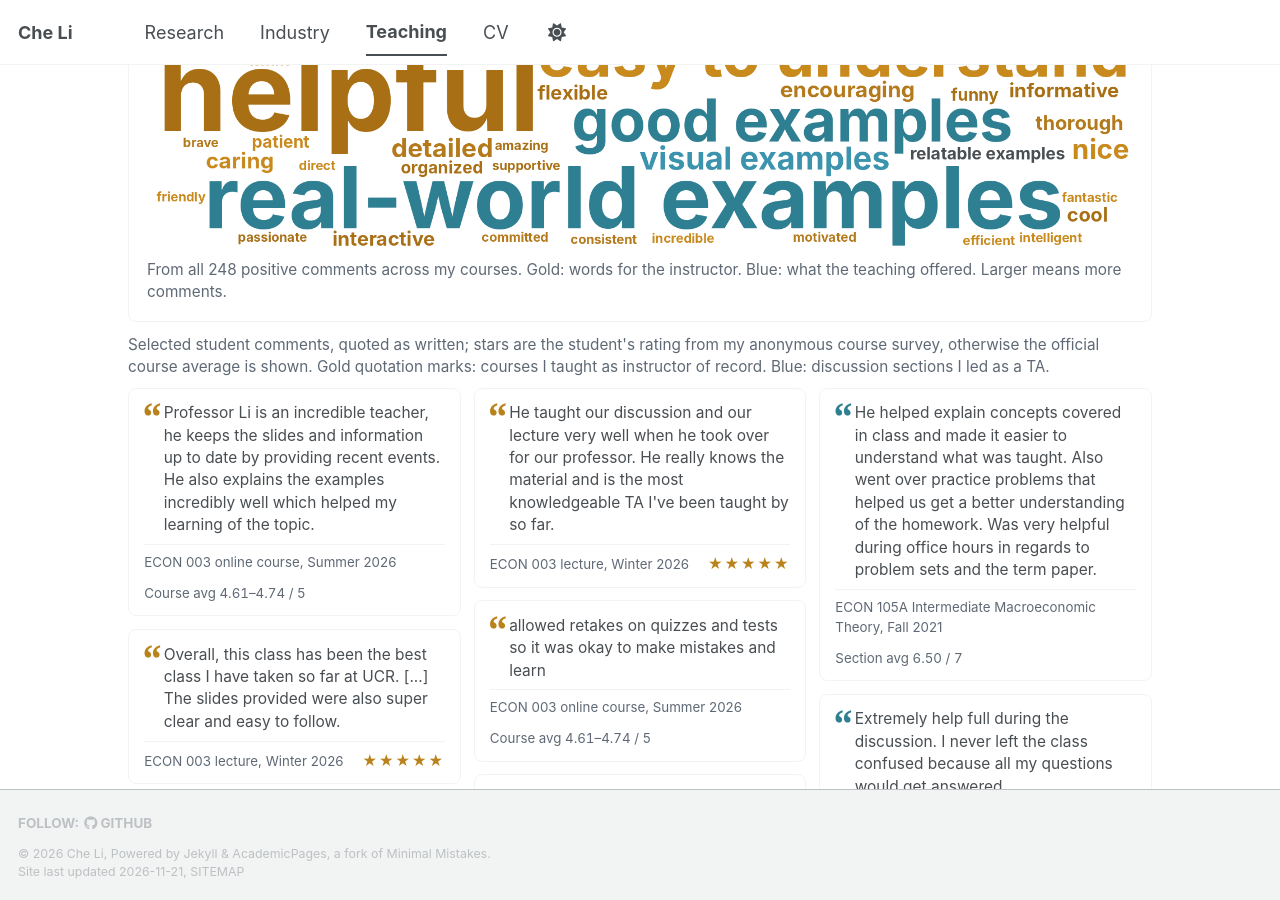
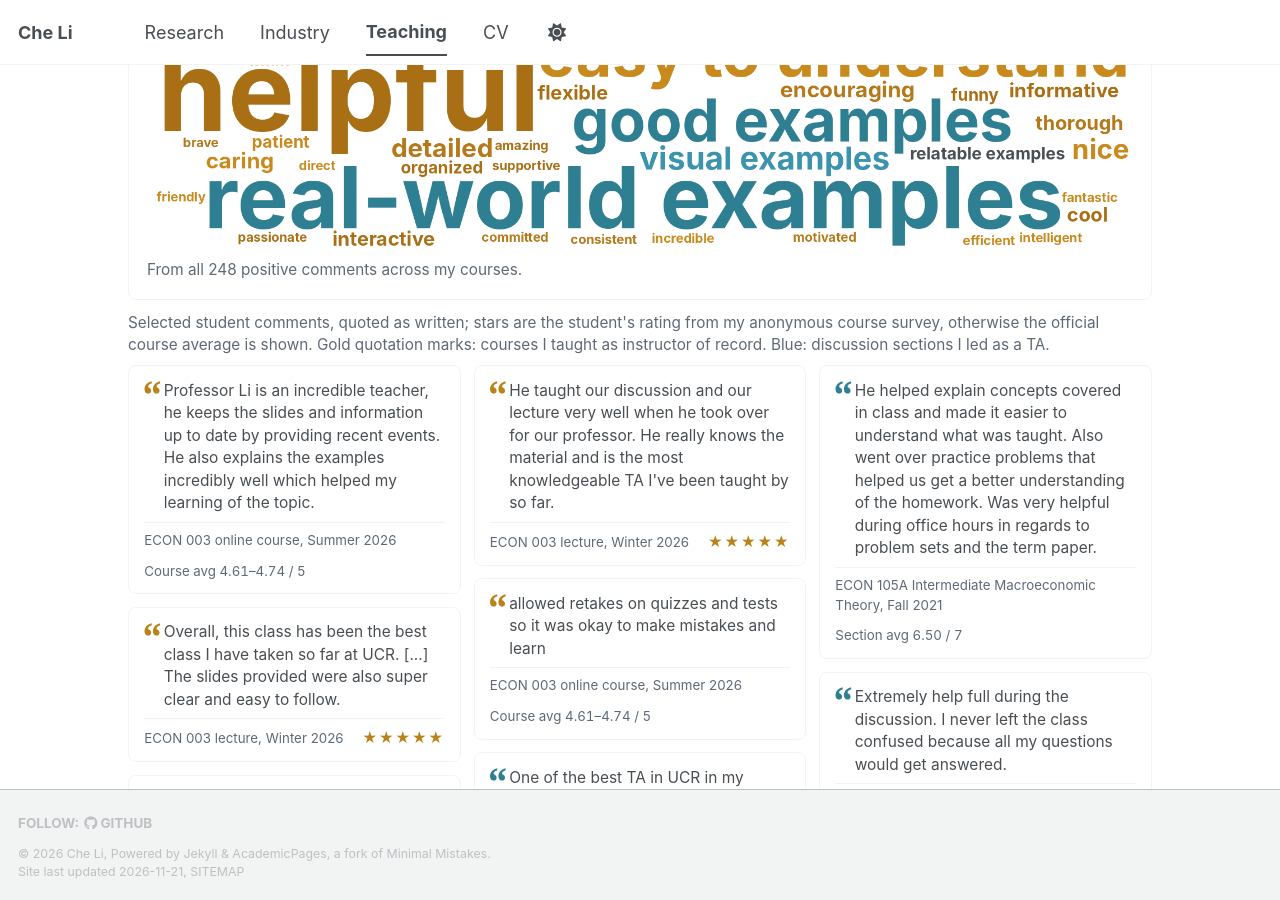
Before and after one commit to liche0907/Personal-Website, a Jekyll site: the page built from _pages/teaching.html, in a window 1280 px wide and 900 px high, scrolled down 3447 px. Built offline with Jekyll 4.4.1, drawn with Linux system fonts in a browser that asks for light colours; a script bundle is joined from its source files by our own code; a style sheet for code colours, icons or effects is not loaded.

Commit message:
Teaching: shorten the word cloud caption

```diff
--- a/_pages/teaching.html
+++ b/_pages/teaching.html
@@ -103,7 +103,7 @@ author_profile: false
   <figure class="cloud">
     <img class="light" src="/teaching-portfolio/cloud-light.png" alt="Word cloud of how students described the teaching. The largest entries are helpful, real-world examples, explains clearly, answers every question, easy to understand, clear, good examples and knowledgeable.">
     <img class="dark" src="/teaching-portfolio/cloud-dark.png" alt="Word cloud of how students described the teaching. The largest entries are helpful, real-world examples, explains clearly, answers every question, easy to understand, clear, good examples and knowledgeable.">
-    <figcaption class="cap">From all 248 positive comments across my courses. Gold: words for the instructor. Blue: what the teaching offered. Larger means more comments.</figcaption>
+    <figcaption class="cap">From all 248 positive comments across my courses.</figcaption>
   </figure>
 
   <p class="note">Selected student comments, quoted as written; stars are the student's rating from my anonymous course survey, otherwise the official course average is shown. Gold quotation marks: courses I taught as instructor of record. Blue: discussion sections I led as a TA.</p>
```
